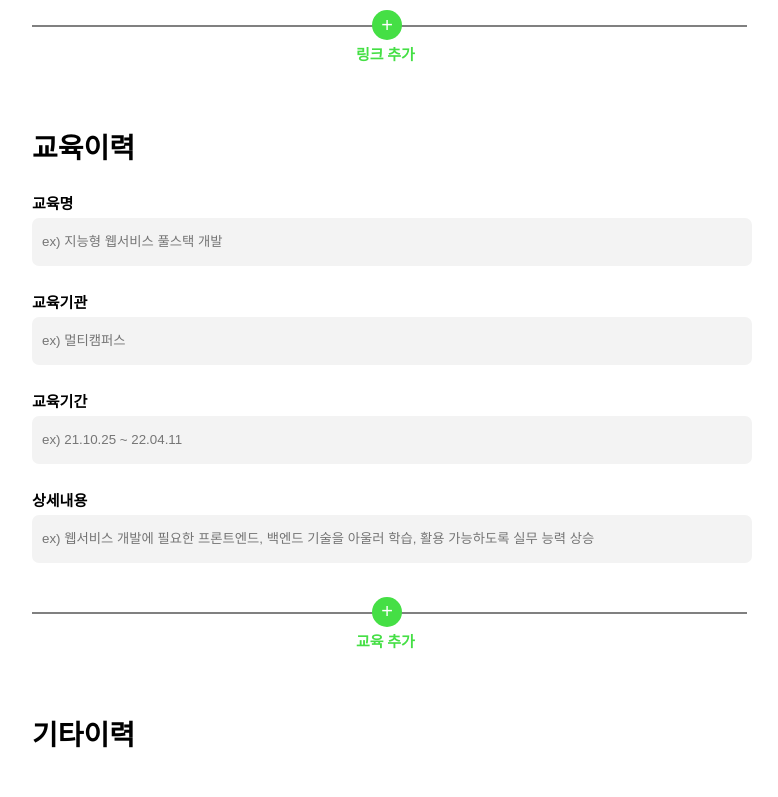
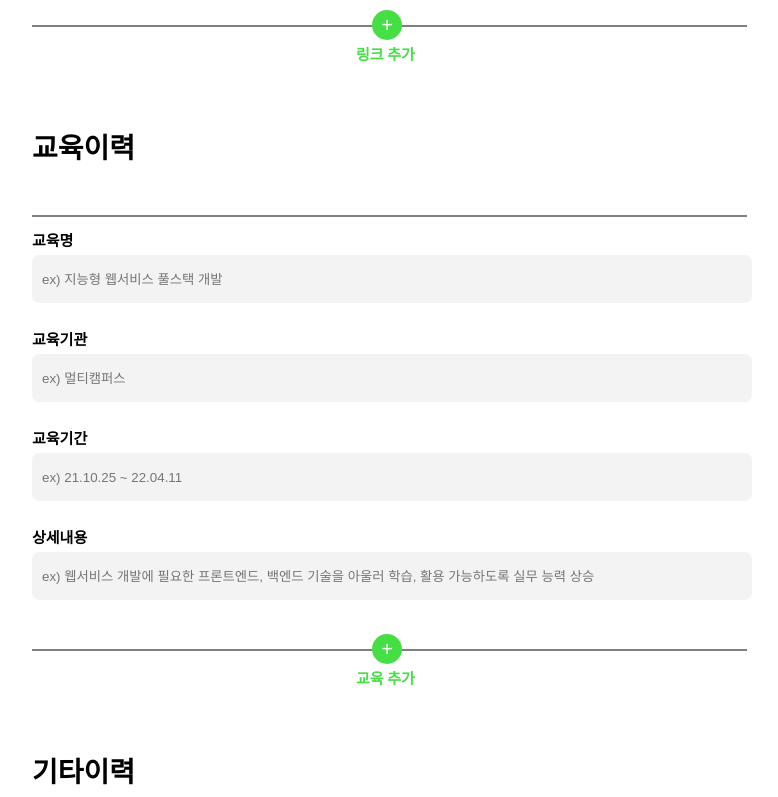
Before and after one commit to hyeonji0409/Portfolio-project, a React (Create React App) app: page /career in a window 1280 px wide. Shown: the part 1447-2244 px from the top of the page, without its empty margins (163-941 px from the left). Built offline with nearby package versions, Linux system fonts and the light colour scheme; the HTML template or start-up script is replaced by a standard one.

Commit message:
03-24 09:18

```diff
--- a/src/components/Career.js
+++ b/src/components/Career.js
@@ -1,12 +1,30 @@
-import React from 'react';
+import React, { useState } from 'react';
 import Side from './Side';
-import componentAdd from './componentAdd';
+import DetailList from './DetailList';
+import DetailList1 from './DetailList1';
 
 import './Career.scss';
 
-function career(props) {
+function Career(props) {
 
-    const Add = componentAdd()
+    const [countList, setCountList] = useState([0])
+    const [countList1, setCountList1] = useState([0])
+
+    const onAddDetailDiv = () => {
+        let countArr = [...countList]
+        let counter = countArr.slice(-1)[0]
+        counter += 1
+        countArr.push(counter)
+        setCountList(countArr)
+    }
+
+    const onAddDetailDiv1 = () => {
+        let countArr1 = [...countList1]
+        let counter1 = countArr1.slice(-1)[0]
+        counter1 += 1
+        countArr1.push(counter1)
+        setCountList1(countArr1)
+    }
 
     return (
         <div>
@@ -34,7 +52,8 @@ function career(props) {
 
                 <div id = "Education" class = "scrollContent">
                     <h1 id="title">학력</h1>
-                    <h5 id="smallTitle">학교명<span id = "red">&nbsp; &bull;</span></h5>
+                    <h5 id="smallTitle">학교명<span id =
+                     "red">&nbsp; &bull;</span></h5>
                     <input type="text"  id="input"  placeholder="ex) XX대학교"></input>
 
                     <h5 id="smallTitle">학력 구분</h5>
@@ -60,32 +79,20 @@ function career(props) {
 
                 <div id = "link" class = "scrollContent">
                     <h1 id="title">링크</h1>
-                    <img id="githubImg" alt ="github" src="./img/github.png"/>
-                    <input type="text" id="inputLink" placeholder="ex) javascript"/>
+                    <DetailList countList={countList} />
                     <div id="hrBar">
                     <br/>
-                    <hr id="addHr"/><button id="addButton" onClick={Add}>+</button>
+                    <hr id="addHr"/><button id="addButton" onClick={onAddDetailDiv}>+</button>
                     <h3 id = "EducationAdd">링크 추가</h3>
                     </div>
                 </div>
 
                 <div id = "course" class = "scrollContent">
                     <h1 id="title">교육이력</h1>
-                    <h5 id="smallTitle">교육명</h5>
-                    <input type="text" id="input" placeholder="ex) 지능형 웹서비스 풀스택 개발"></input>
-
-                    <h5 id="smallTitle">교육기관</h5>
-                    <input type="text" id="input" placeholder="ex) 멀티캠퍼스"></input>
-
-                    <h5 id="smallTitle">교육기간</h5>
-                    <input type="text" id="input" placeholder="ex) 21.10.25 ~ 22.04.11"></input>
-
-                    <h5 id="smallTitle">상세내용</h5>
-                    <input type="text" id="input" placeholder="ex) 웹서비스 개발에 필요한 프론트엔드, 백엔드 기술을 아울러 학습, 활용 가능하도록 실무 능력 상승"></input>
-
+                    <DetailList1 countList={countList1} />
                     <div id="hrBar">
                     <br/>
-                    <hr id="addHr"/><button id="addButton">+</button>
+                    <hr id="addHr"/><button id="addButton" onClick={onAddDetailDiv1}>+</button>
                     <h3 id = "EducationAdd">교육 추가</h3>
                     </div>
                 </div>
@@ -104,4 +111,4 @@ function career(props) {
     );
 }
 
-export default career;
+export default Career;
--- a/src/components/Career.scss
+++ b/src/components/Career.scss
@@ -93,6 +93,17 @@
   color:red;
   font-size : 15px;
 }
+
+#Hr{
+  float:left;
+  margin-top:30px;
+  background-color : grey;
+  width:715px;
+  height: 2px;
+  border : none;
+}
+
+
 #technologyStack{
   padding : 10px 30px;
   float:left;
--- /dev/null
+++ b/src/components/DetailList.js
@@ -0,0 +1,18 @@
+import React from "react"
+
+const DetailList = (props) => {
+
+  return (
+    <div>
+      {props.countList && props.countList.map((item, i) => (
+        <div key={i}>
+            <img id="githubImg" alt ="github" src="./img/github.png"/>
+                <input type="text" id="inputLink" placeholder="ex) javascript"/>
+            <br/>
+        </div>
+      ))}
+    </div>
+  )
+}
+
+export default DetailList
--- /dev/null
+++ b/src/components/DetailList1.js
@@ -0,0 +1,29 @@
+import React from "react"
+
+const DetailList1 = (props) => {
+
+  return (
+    <div>
+      {props.countList && props.countList.map((item, i) => (
+        <div key={i}>
+            <hr id="Hr"/><br/>
+
+            <h5 id="smallTitle">교육명</h5>
+                    <input type="text" id="input" placeholder="ex) 지능형 웹서비스 풀스택 개발"></input>
+
+                    <h5 id="smallTitle">교육기관</h5>
+                    <input type="text" id="input" placeholder="ex) 멀티캠퍼스"></input>
+
+                    <h5 id="smallTitle">교육기간</h5>
+                    <input type="text" id="input" placeholder="ex) 21.10.25 ~ 22.04.11"></input>
+
+                    <h5 id="smallTitle">상세내용</h5>
+                    <input type="text" id="input" placeholder="ex) 웹서비스 개발에 필요한 프론트엔드, 백엔드 기술을 아울러 학습, 활용 가능하도록 실무 능력 상승"></input>
+            <br/>
+        </div>
+      ))}
+    </div>
+  )
+}
+
+export default DetailList1
--- a/src/components/Login.js
+++ b/src/components/Login.js
@@ -35,7 +35,6 @@ function Login() {
                         // id 일치하지 않는 경우 userId = undefined, msg = '입력하신 id 가 일치하지 않습니다.''
                         alert('로그인 실패');
                     }
-
                 }
             );
     }
--- a/src/components/componentAdd.js
+++ /dev/null
@@ -1,20 +0,0 @@
-import React from 'react';
-
-function componentAdd(props) {
-
-    return (
-        <div>
-            <div id = "link" class = "scrollContent">
-                    <img id="githubImg" alt ="github" src="./img/github.png"/>
-                    <input type="text" id="inputLink" placeholder="ex) javascript"/>
-                    <div id="hrBar">
-                    <br/>
-                    <hr id="addHr"/><button id="addButton">+</button>
-                    <h3 id = "EducationAdd">링크 추가</h3>
-                    </div>
-                </div>
-        </div>
-    );
-}
-
-export default componentAdd;
```
Also changed, not shown: 1 other file (tests, documents, lock files or other folders).
